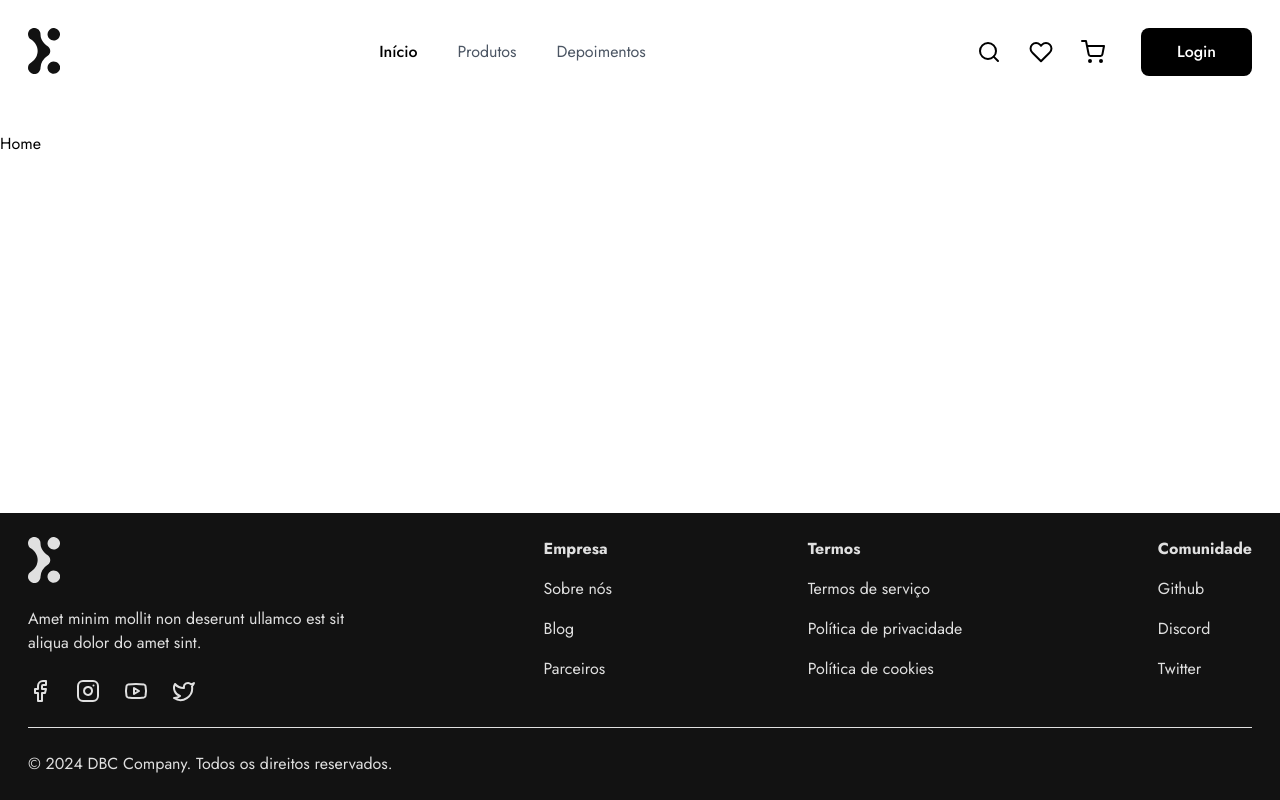
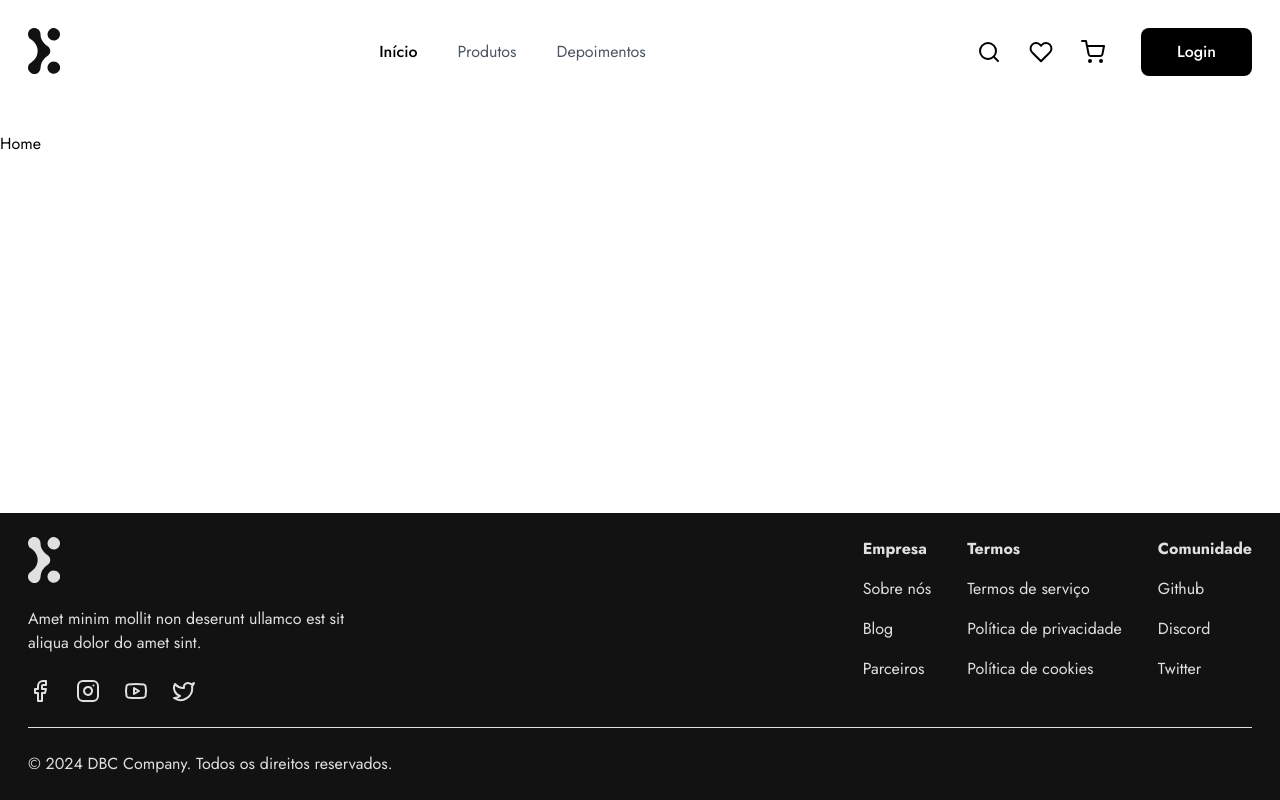
Before and after one commit to vemser/vemser-vs13-projeto-tshirt-ecomerce-front, a React (Vite) app: page / in a window 1280 px wide. Built offline with nearby package versions, Linux system fonts and the light colour scheme.

Commit message:
style: add style footer

```diff
--- a/src/components/Footer/Footer.tsx
+++ b/src/components/Footer/Footer.tsx
@@ -5,10 +5,10 @@ function Footer() {
   return (
     <footer className="w-full bg-primary text-secondary px-7">
       <section className="container mx-auto">
-        <div className="flex justify-between py-6 border-b border-secondary">
+        <div className="flex flex-wrap gap-7 py-6 border-b border-secondary w-full justify-between">
           <div className="flex flex-col gap-6">
             <Logo color="secondary" />
-            <p className="w-80">
+            <p className="max-w-80">
               Amet minim mollit non deserunt ullamco est sit aliqua dolor do
               amet sint.
             </p>
@@ -27,6 +27,7 @@ function Footer() {
               </i>
             </div>
           </div>
+          <div className="flex flex-wrap gap-9 justify-between sm:flex-nowrap">
             <ul className="flex flex-col gap-4">
               <li className="font-bold">Empresa</li>
               <li>Sobre nós</li>
@@ -46,6 +47,7 @@ function Footer() {
               <li>Twitter</li>
             </ul>
           </div>
+        </div>
         <div className="py-6">
           <p>© 2024 DBC Company. Todos os direitos reservados.</p>
         </div>
```
Lines whose indentation alone changed are shown as unchanged.
